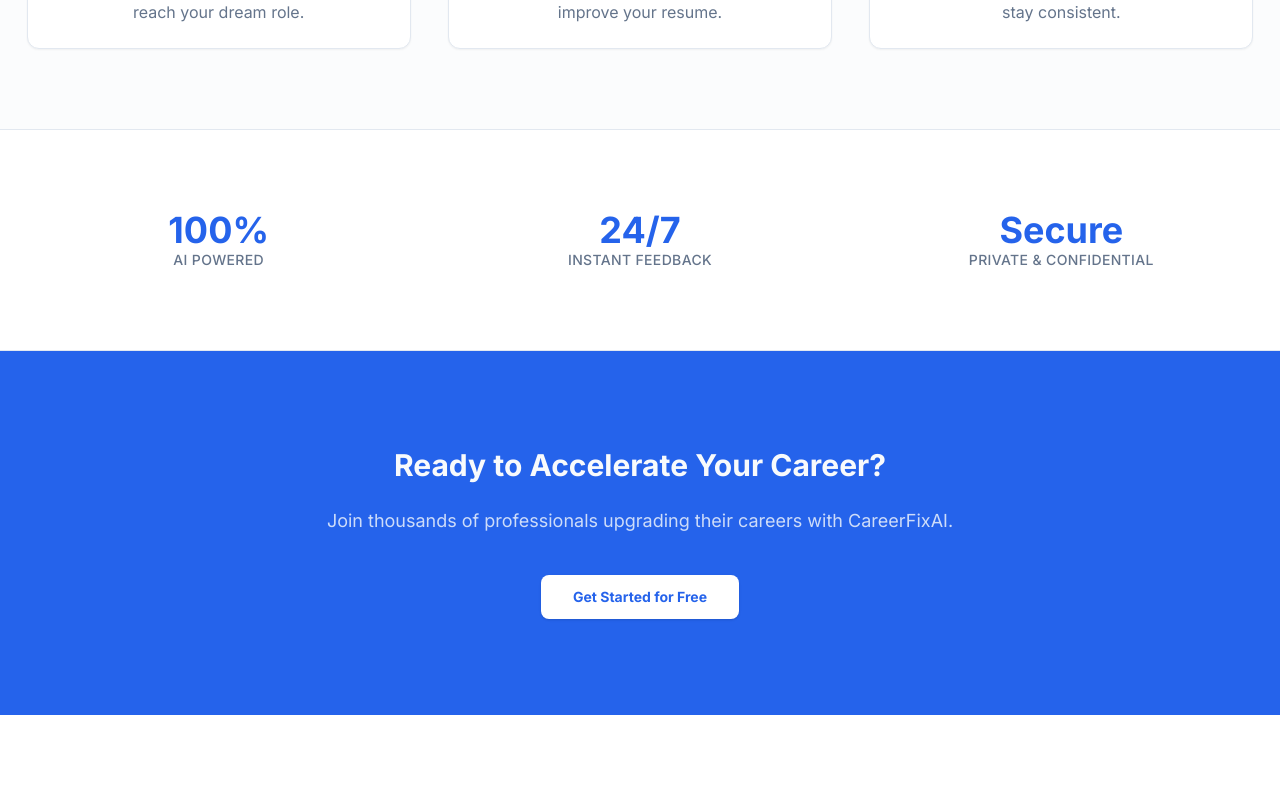
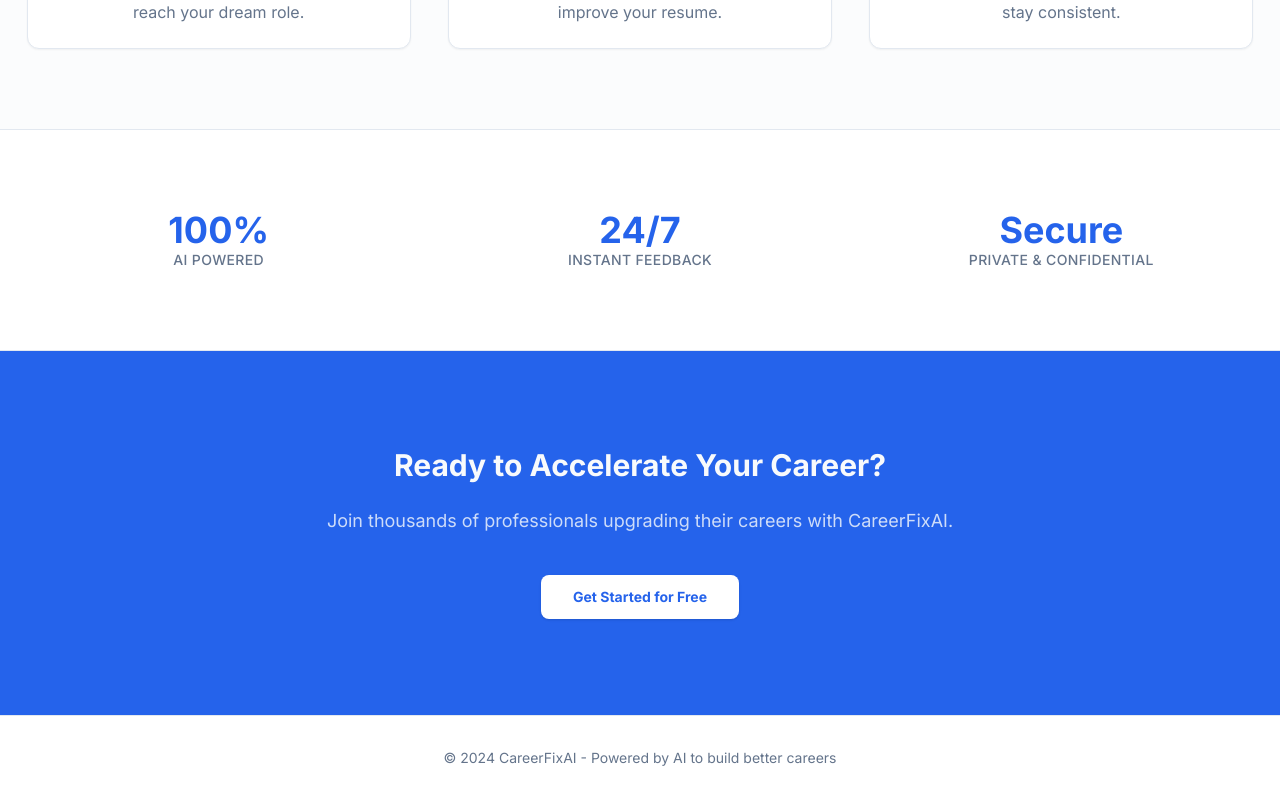
Before and after one commit to abhijith-p-subash/cfix, a React (Vite) app: page / in a window 1280 px wide. Shown: the part 1054-1854 px from the top of the page. Before the commit the page ends 1769 px from the top, so only its background shows below. Built offline with nearby package versions, Linux system fonts and the light colour scheme; no server answers.

Commit message:
feat: Add a new Footer component and integrate it into Home, ResumeReview, and CreateRoadmap pages.

```diff
--- /dev/null
+++ b/src/components/Footer.jsx
@@ -0,0 +1,11 @@
+const Footer = () => {
+    return (
+        <footer className="border-t py-8 text-center text-sm text-muted-foreground bg-background/50 backdrop-blur-sm w-full">
+            <div className="container mx-auto px-4">
+                <p>© 2024 CareerFixAI - Powered by AI to build better careers</p>
+            </div>
+        </footer>
+    );
+};
+
+export default Footer;
--- a/src/pages/CreateRoadmap.jsx
+++ b/src/pages/CreateRoadmap.jsx
@@ -5,6 +5,7 @@
 import RoadmapDisplay from '../components/RoadmapDisplay';
 import RoadmapHistory from '../components/RoadmapHistory';
 import AIGuide from '../components/AIGuide';
+import Footer from '../components/Footer';
 
 const CreateRoadmap = () => {
     const [generatedRoadmap, setGeneratedRoadmap] = useState(null);
@@ -89,6 +90,8 @@
                 {/* Floating AI Guide */}
                 <AIGuide focusedField={focusedField} />
             </div>
+
+            <Footer />
         </div>
     );
 };
--- a/src/pages/Home.jsx
+++ b/src/pages/Home.jsx
@@ -4,6 +4,7 @@
 import { ArrowRight, Map, FileText, Target } from 'lucide-react';
 import { useAuth } from '../context/AuthContext';
 import Header from '../components/Header';
+import Footer from '../components/Footer';
 
 const Home = () => {
     const { user } = useAuth();
@@ -118,7 +119,7 @@
 
             {/* CTA */}
             <section className="py-24 bg-primary text-primary-foreground w-full text-center">
-                <div className="container px-4 md:px-6">
+                <div className="px-4 md:px-6">
                     <h2 className="text-3xl font-bold mb-6">Ready to Accelerate Your Career?</h2>
                     <p className="text-primary-foreground/80 max-w-2xl mx-auto mb-10 text-lg">
                         Join thousands of professionals upgrading their careers with CareerFixAI.
@@ -134,6 +135,8 @@
                     )}
                 </div>
             </section>
+
+            <Footer />
         </div>
     );
 };
--- a/src/pages/ResumeReviewPage.jsx
+++ b/src/pages/ResumeReviewPage.jsx
@@ -1,5 +1,6 @@
 import Header from '../components/Header';
 import ResumeReview from '../components/ResumeReview';
+import Footer from '../components/Footer';
 
 const ResumeReviewPage = () => {
     return (
@@ -8,6 +9,7 @@
             <main>
                 <ResumeReview />
             </main>
+            <Footer />
         </div>
     );
 };
```
